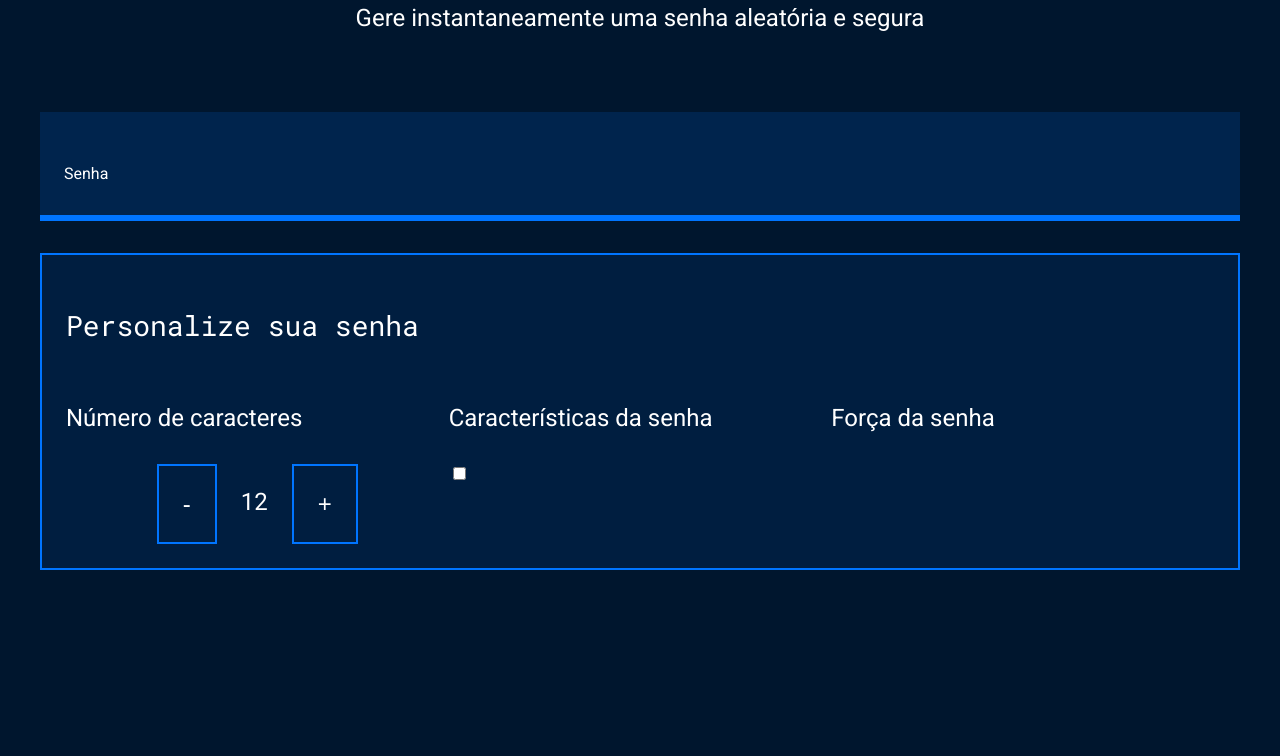
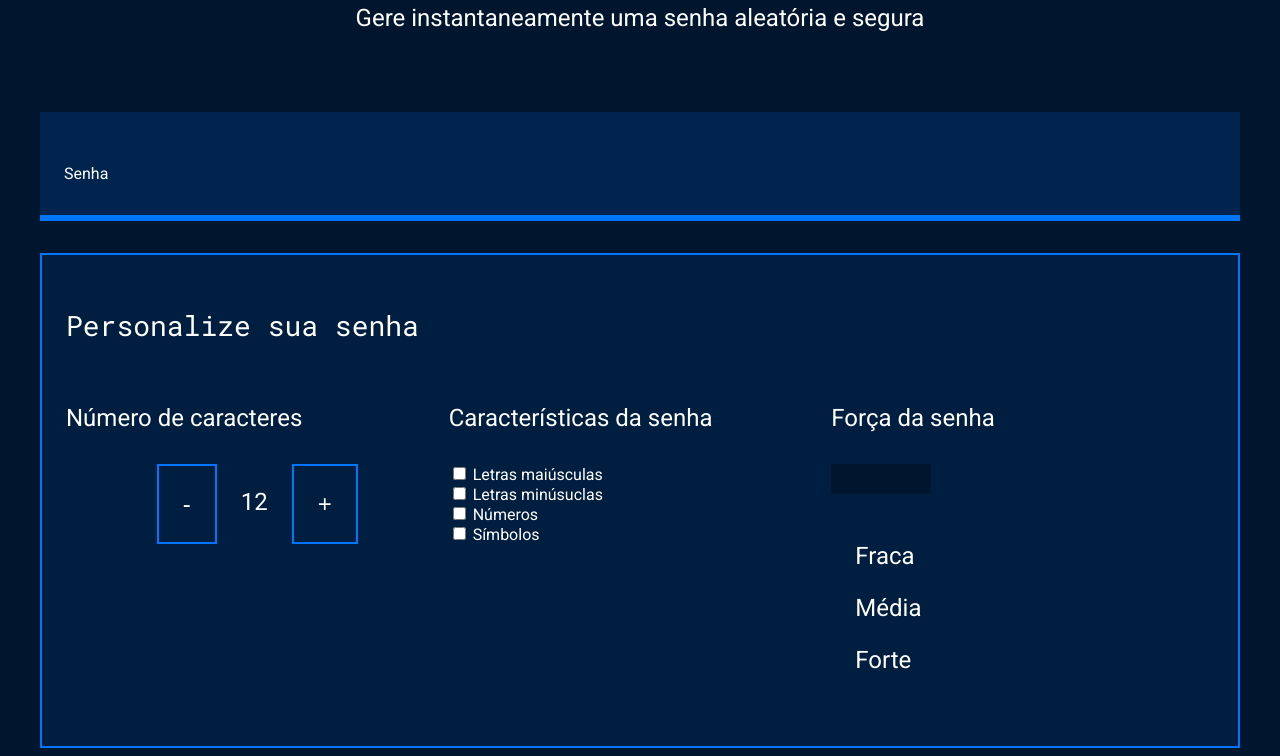
Before and after one commit to moraissisa/geradordesenhas, a plain HTML site: page index.html in a window 1280 px wide. Shown: the part 214-970 px from the top of the page. Before the commit the page ends 800 px from the top, so only its background shows below. Drawn offline with Linux system fonts and the light colour scheme.

Commit message:
Add files via upload

```diff
--- a/index.html
+++ b/index.html
@@ -32,12 +32,34 @@
                 </div>
                 <div class="parametro-senha">
                     <h4 class="parametro-senha__titulo">Características da senha</h4>
+
                     <div class="parametro-senha-checkbox"></div>
                 <input name="maiusculas"type="checkbox">
-            <label for="maiusculas"></label>
+            <label for="maiusculas">Letras maiúsculas</label>
+
+            <div class="parametro-senha-checkbox"></div>
+                <input name="minúsculas"type="checkbox">
+            <label for="minusculas">Letras minúsuclas</label>
+
+            <div class="parametro-senha-checkbox"></div>
+                <input name="numeros"type="checkbox">
+            <label for="numeros">Números</label>
+
+
+            <div class="parametro-senha-checkbox"></div>
+                <input name="simbolo"type="checkbox">
+            <label for="simbolo">Símbolos</label>
+
             </div>
                 <div class="parametro-senha">
                     <h4 class="parametro-senha__titulo">Força da senha</h4>
+                    <div class="barra"></div>
+                    <div class="força-fraca"></div>
+                    <div class="parametro-senha__texto">
+                    <p>Fraca</p>
+                    <p>Média</p>
+                    <p>Forte</p>
+                    </div>
                 </div>
             </div>
         </div>
--- a/style.css
+++ b/style.css
@@ -110,3 +110,8 @@ body{
         flex-direction: row;
     }
 }
+.barra {
+    background-color: var(--cor-de-fundo);
+    height: 30px;
+    width: 100px;
+}
```
